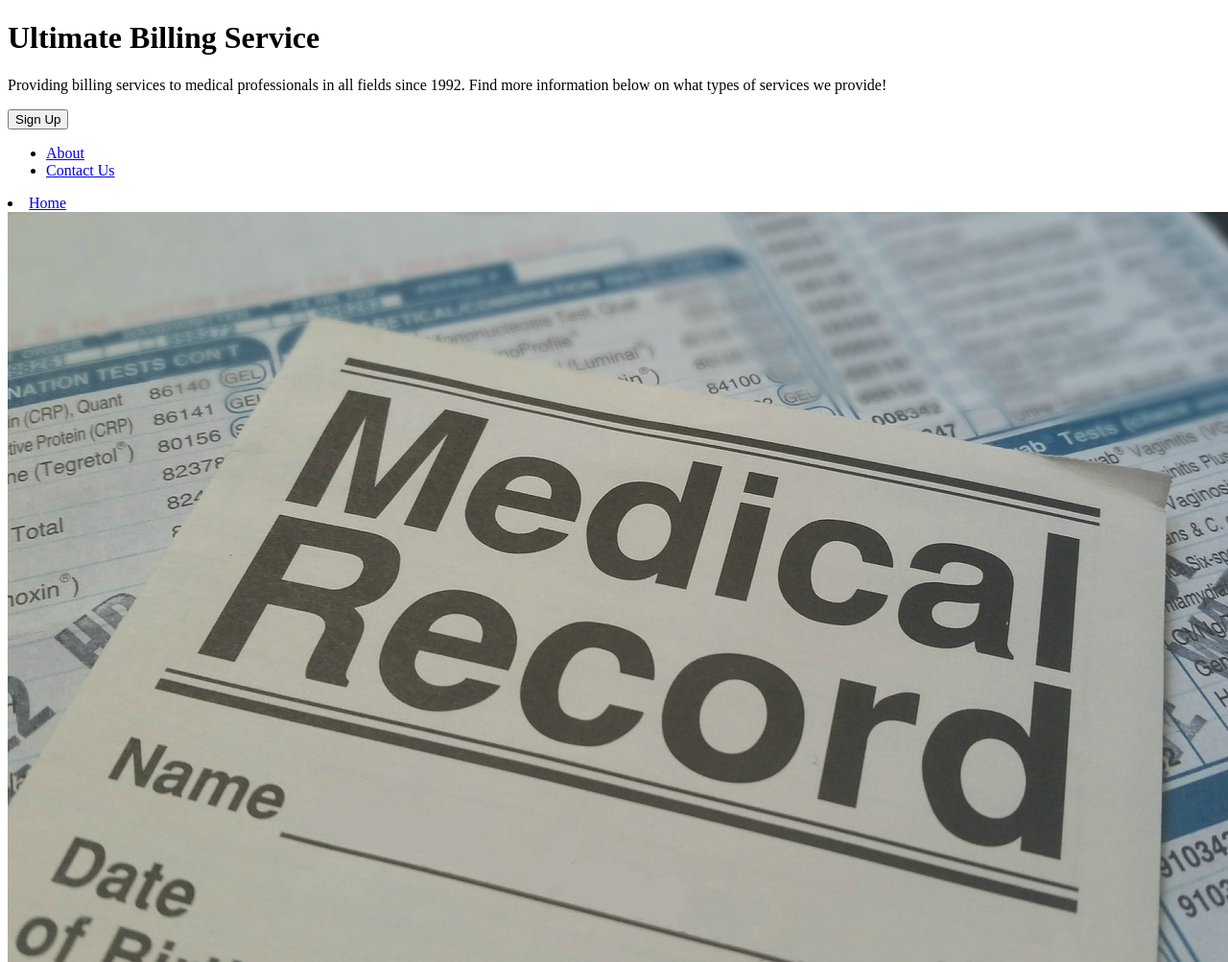
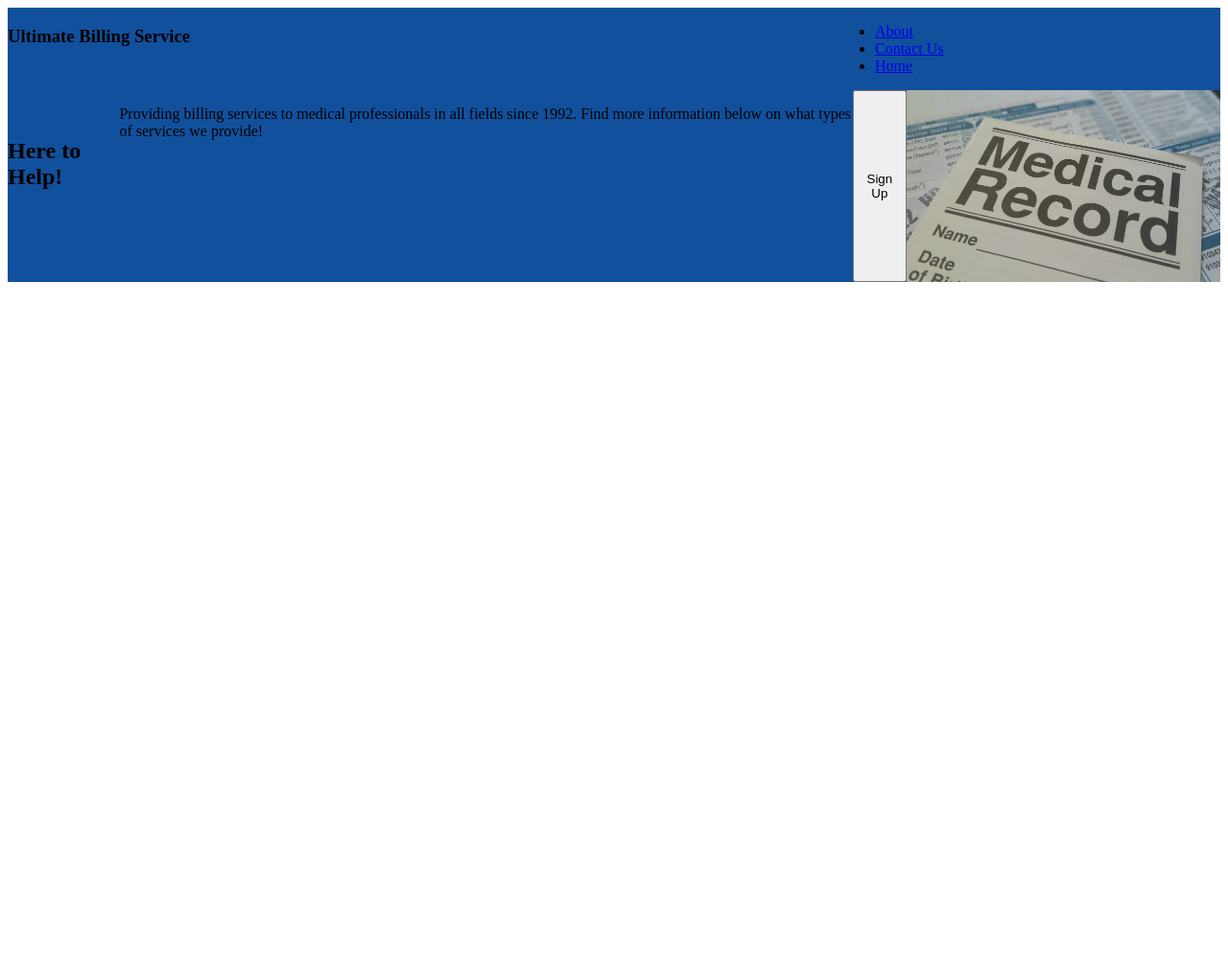
Before and after one commit to Alizon121/Odin-Landing-Project_HTML-CSS, a plain HTML site: page index.html in a window 1280 px wide. Shown: the whole page at 96% size. After the commit the page ends 800 px from the top, so only its background shows below. Drawn offline with Linux system fonts and the light colour scheme.

Commit message:
Background and display added to header

```diff
--- a/index.html
+++ b/index.html
@@ -4,30 +4,31 @@
     <meta charset="UTF-8">
     <meta name="viewport" content="width=device-width, initial-scale=1.0">
     <title>Ultimate Billing Service</title>
-    <link rel="stylesheet" href="syle.css">
+    <link rel="stylesheet" href="style.css">
 </head>
 
 <body>
+    <div class="container1">
         <div class="header">
-        <h1>
+            <h3>
                 Ultimate Billing Service
-        </h1>
+            </h3>
+            <div class="right-links">
+                <ul>
+                    <li> <a href="#">About</a></li>
+                    <li> <a href="#">Contact Us</a></li>
+                    <li> <a href="#">Home</a></li>
+                </ul>
+            </div>
+        </div>
+            <div class="content">
+                <h2>Here to Help!</h2>
                 <p>
                     Providing billing services to medical professionals in all fields since 1992. Find more information below on what types of services we provide!
                 </p>
                 <button>Sign Up</button>
-        <div class="right-links">
-            <ul>
-                <li> <a href="#">About</a></li>
-                <li> <a href="#">Contact Us</a></li>
-            </ul>
-        </div>
-        <div class="left-link">
-            <li> <a href="#">Home</a></li>
-        </div>
                 <img src="medical-record.jpg" alt="Document reading medical record as header.">
             </div>
-
-
+    </div>
 </body>
 </html>
--- a/style.css
+++ b/style.css
@@ -0,0 +1,30 @@
+img {
+    height: 200px;
+    width: auto;
+    display: flex;
+
+}
+
+h2 {
+    margin-top: 50px;
+}
+
+.header {
+ display: flex;
+ justify-content: space-between;
+
+}
+
+.right-links {
+display: flex;
+justify-content: space-between;
+width: 400px;
+}
+
+.container1 {
+    background-color: hsl(213, 80%, 34%);
+}
+
+.content {
+display: flex;
+}
```
Lines whose indentation alone changed are shown as unchanged.
